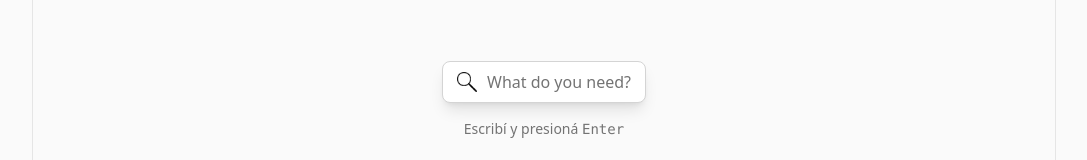
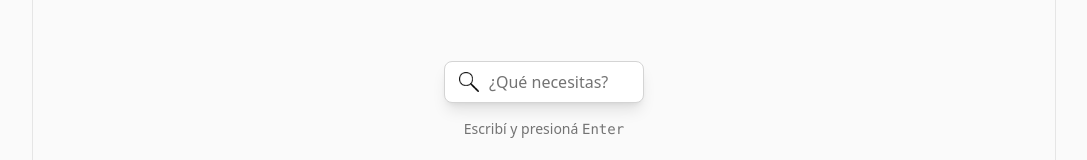
Before and after one commit to franlopezmora/portafolio-FLM, a React (Vite) app: page /prototype/2 in a window 1280 px wide. Shown: the part 252-412 px from the top of the page, without its empty margins (96-1183 px from the left). Built offline with nearby package versions, Linux system fonts and the light colour scheme.

Commit message:
- Cambio el texto del placeholder.

```diff
--- a/src/components/prototypes/VanishInput.jsx
+++ b/src/components/prototypes/VanishInput.jsx
@@ -5,7 +5,7 @@ import lupaPng from "./lupa sin fondo.png";
 import lupaPngBlanca from "./output-onlinepngtools.png"
 
 export default function VanishInput({
-  placeholder = '¿Qué necesitas?',
+  placeholder = 'What do you need?',
   icon = '🔍',
   minWidth = 100,
   onSubmit = () => {},
--- a/src/pages/PrototypePage.jsx
+++ b/src/pages/PrototypePage.jsx
@@ -83,7 +83,7 @@ if (id === "2") {
 
           <div className="grid place-items-center py-12">
             <VanishInput
-              placeholder="What do you need?"
+              placeholder="¿Qué necesitas?"
               icon="🔍"
               minWidth={200}
               onSubmit={(text) => console.log("submit:", text)}
```
